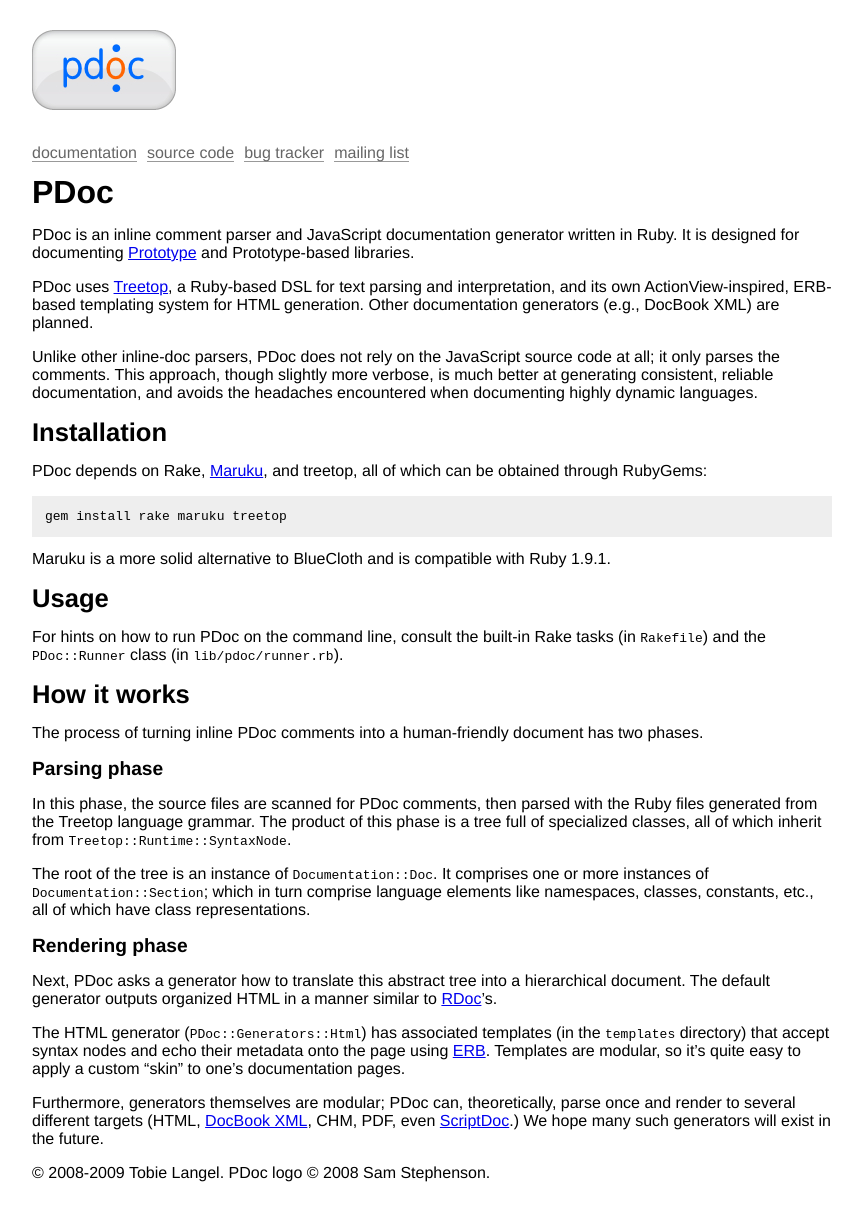
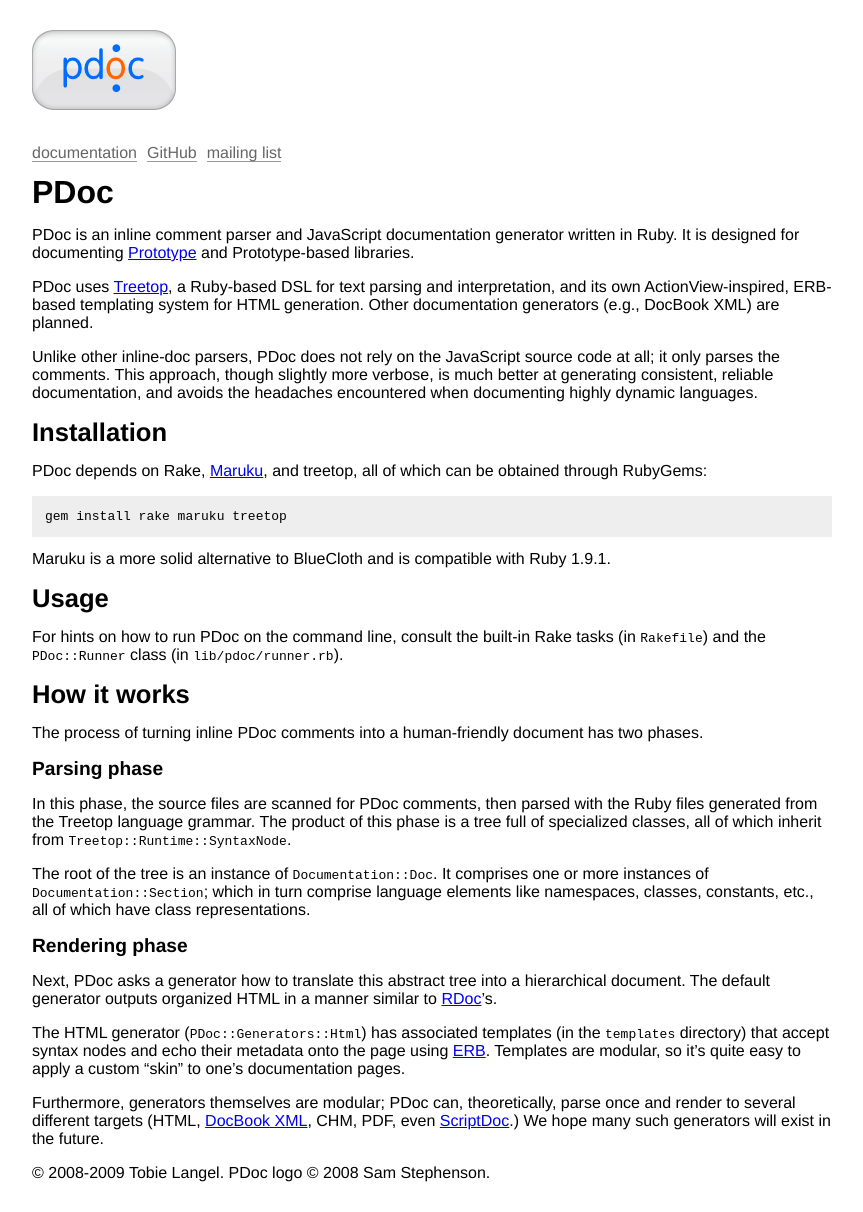
Before and after one commit to tobie/pdoc, a Jekyll site: the page built from index.markdown, in a window 1280 px wide. Shown: the whole page, without its empty margins (208-1071 px from the left). Built offline with Jekyll 4.4.1, drawn with Linux system fonts in a browser that asks for light colours; Markdown is read by kramdown in place of the engine named in the settings.

Commit message:
Edited _layouts/default.html via GitHub

```diff
--- a/_layouts/default.html
+++ b/_layouts/default.html
@@ -14,8 +14,7 @@
 		<div id="navigation">
 			<ul>
 				<li><a href="syntax.html">documentation</a></li>
-				<li><a href="http://github.com/tobie/pdoc/tree/master">source code</a></li>
-				<li><a href="http://prototype.lighthouseapp.com/projects/8889-pdoc/">bug tracker</a></li>
+				<li><a href="http://github.com/tobie/pdoc/tree/master">GitHub</a></li>
 				<li><a href="http://groups.google.com/group/pdoc">mailing list</a></li>
 			</ul>
 		</div>
```
